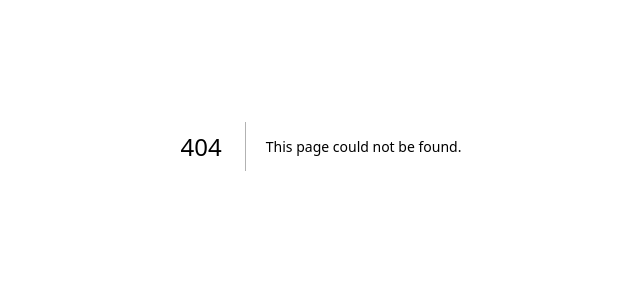
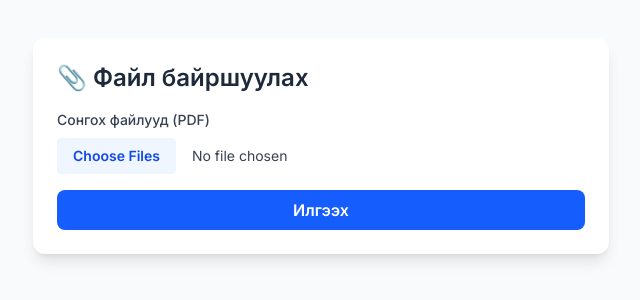
Before and after one commit to Pyoyoyoyo/num_hospital_front, a Next.js app: page /auth/examination-file in a window 1280 px wide. Before the commit this address had no page. Shown: the part 254-554 px from the top of the page, without its empty margins (319-959 px from the left). Built offline with nearby package versions, Linux system fonts and the light colour scheme.

Commit message:
adding examination file service

```diff
--- /dev/null
+++ b/src/app/auth/examination-file/page.tsx
@@ -0,0 +1,150 @@
+'use client';
+
+import { useState } from 'react';
+import { uploadFile } from '@/services/file.service';
+
+export default function FileUploadPage() {
+  const [selectedFiles, setSelectedFiles] = useState<FileList | null>(null);
+  const [uploadedUrls, setUploadedUrls] = useState<string[]>([]);
+  const [error, setError] = useState<string | null>(null);
+  const [loading, setLoading] = useState(false);
+
+  const handleFileChange = (e: React.ChangeEvent<HTMLInputElement>) => {
+    setSelectedFiles(e.target.files);
+    setError(null);
+  };
+
+  const handleUpload = async () => {
+    if (!selectedFiles) return;
+    setLoading(true);
+    setError(null);
+
+    try {
+      const responses = await Promise.all(
+        Array.from(selectedFiles).map((file) => uploadFile(file))
+      );
+      setUploadedUrls(responses.map((res) => res.data.url));
+    } catch (e: unknown) {
+      if (e instanceof Error) {
+        setError(e.message);
+      } else {
+        setError('Upload failed');
+      }
+    } finally {
+      setLoading(false);
+    }
+  };
+
+  return (
+    <div className='min-h-screen bg-gray-50 flex items-center justify-center p-4'>
+      <div className='w-full max-w-xl bg-white rounded-xl shadow-lg p-6'>
+        <h1 className='text-2xl font-semibold text-gray-800 mb-4'>
+          📎 Файл байршуулах
+        </h1>
+
+        <label className='block mb-2 text-sm font-medium text-gray-700'>
+          Сонгох файлууд (PDF)
+        </label>
+        <input
+          type='file'
+          multiple
+          accept='application/pdf'
+          onChange={handleFileChange}
+          className='block w-full text-sm text-gray-700 file:mr-4 file:py-2 file:px-4
+                     file:rounded file:border-0
+                     file:text-sm file:font-semibold
+                     file:bg-blue-50 file:text-blue-700
+                     hover:file:bg-blue-100'
+        />
+
+        {selectedFiles && (
+          <ul className='mt-3 space-y-1 text-gray-600'>
+            {Array.from(selectedFiles).map((file) => (
+              <li key={file.name} className='flex items-center'>
+                <svg
+                  className='w-4 h-4 text-gray-500 mr-2'
+                  fill='none'
+                  stroke='currentColor'
+                  viewBox='0 0 24 24'
+                >
+                  <path
+                    strokeLinecap='round'
+                    strokeLinejoin='round'
+                    strokeWidth={2}
+                    d='M8 16h8M8 12h8m-7-8h6l2 2h2a2 2 0 012 2v12a2 2 0
+                       01-2 2H6a2 2 0 01-2-2V6a2 2 0 012-2h2l2-2z'
+                  />
+                </svg>
+                {file.name}
+              </li>
+            ))}
+          </ul>
+        )}
+
+        <button
+          onClick={handleUpload}
+          disabled={loading || !selectedFiles}
+          className={`mt-4 w-full flex items-center justify-center py-2 px-4 text-white font-semibold rounded-lg transition-colors
+            ${
+              loading
+                ? 'bg-blue-400 cursor-not-allowed'
+                : 'bg-blue-600 hover:bg-blue-700'
+            }`}
+        >
+          {loading ? (
+            <svg
+              className='animate-spin h-5 w-5 mr-2 text-white'
+              xmlns='http://www.w3.org/2000/svg'
+              fill='none'
+              viewBox='0 0 24 24'
+            >
+              <circle
+                className='opacity-25'
+                cx='12'
+                cy='12'
+                r='10'
+                stroke='currentColor'
+                strokeWidth='4'
+              />
+              <path
+                className='opacity-75'
+                fill='currentColor'
+                d='M4 12a8 8 0 018-8v8H4z'
+              />
+            </svg>
+          ) : null}
+          {loading ? 'Илгээж байна…' : 'Илгээх'}
+        </button>
+
+        {error && <p className='mt-3 text-red-600 text-sm'>{error}</p>}
+
+        {/* PDF Previews */}
+        {uploadedUrls.length > 0 && (
+          <div className='mt-6 space-y-6'>
+            {uploadedUrls.map((url) => (
+              <div key={url} className='bg-gray-100 rounded-lg shadow p-4'>
+                <p className='mb-2'>
+                  <a
+                    href={url}
+                    target='_blank'
+                    rel='noopener noreferrer'
+                    className='text-blue-600 hover:underline'
+                  >
+                    View in new tab
+                  </a>
+                </p>
+                <iframe
+                  src={url}
+                  width='100%'
+                  height='400px'
+                  className='rounded border'
+                  title='PDF Preview'
+                />
+              </div>
+            ))}
+          </div>
+        )}
+      </div>
+    </div>
+  );
+}
--- /dev/null
+++ b/src/services/file.service.ts
@@ -0,0 +1,23 @@
+import axios from 'axios';
+const API_BASE_URL = 'http://localhost:8080/api';
+
+const api = axios.create({
+  baseURL: API_BASE_URL,
+  withCredentials: true,
+});
+
+api.interceptors.request.use((config) => {
+  const token = localStorage.getItem('token');
+  if (token && config.headers) {
+    config.headers['Authorization'] = `Bearer ${token}`;
+  }
+  return config;
+});
+
+export const uploadFile = (file: File) => {
+  const formData = new FormData();
+  formData.append('file', file);
+  return api.post<{ url: string }>('/files/upload', formData, {
+    headers: { 'Content-Type': 'multipart/form-data' },
+  });
+};
```
